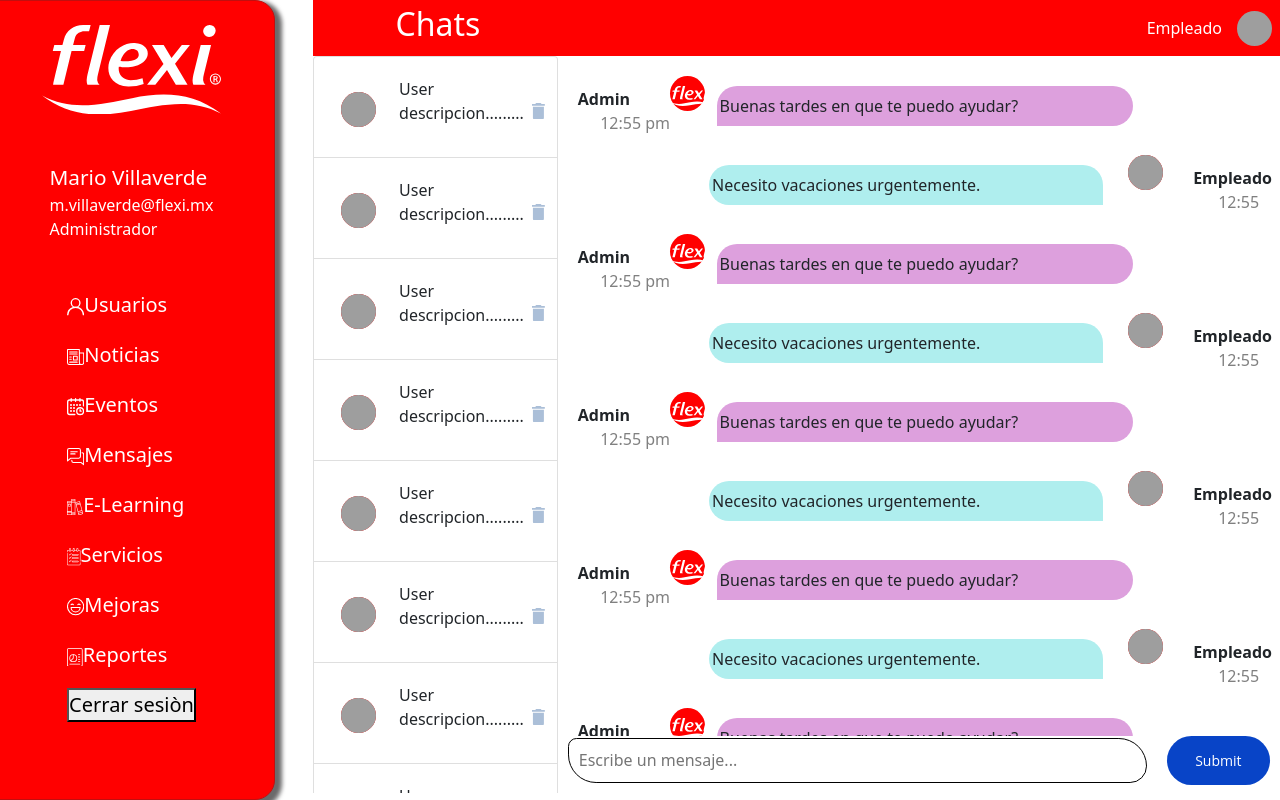
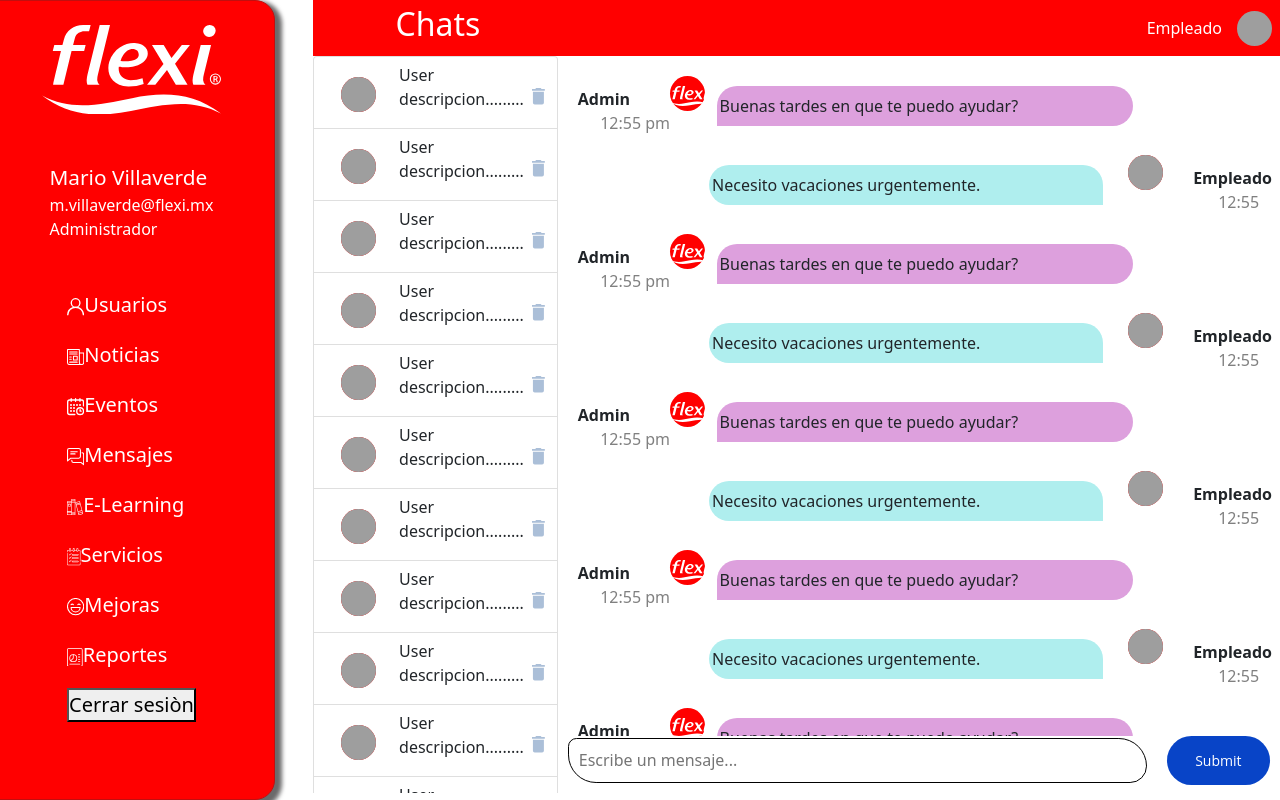
Before and after one commit to Daniel-Makerv/prueba-flexi, a React (Create React App) app: page /chat in a window 1280 px wide. Built offline with nearby package versions, Linux system fonts and the light colour scheme; grey boxes are pictures that could not be loaded.

Commit message:
fix/diseño responsive

```diff
--- a/src/components/Chat/styles.module.css
+++ b/src/components/Chat/styles.module.css
@@ -5,7 +5,7 @@
     list-style: none;
     padding-left: 12px !important;
     margin-right: 12px !important;
-    min-height: 10%;
+    max-height: 55px;
     padding-top: 20px !important;
 	box-sizing: border-box;
 }
--- a/src/components/SideBar/styles.module.css
+++ b/src/components/SideBar/styles.module.css
@@ -88,3 +88,9 @@
         min-width: 200px;
     }
  }
+ @media (max-height:700px) {
+    .items li{
+        min-height:40px;
+        max-height:40px;
+    }
+ }
```
